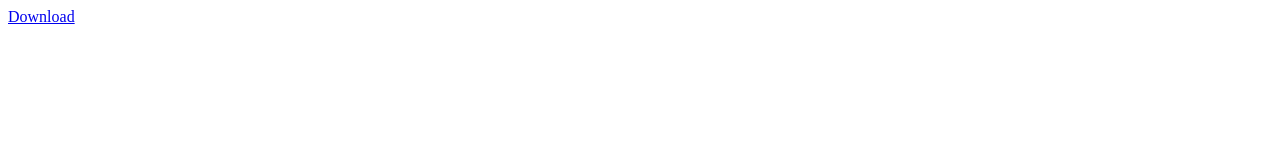
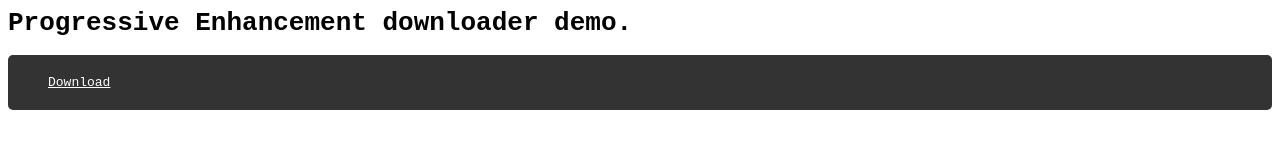
Before and after one commit to dannycalleri/progressive-downloader-ts, a website built with webpack: page public/index.html in a window 1280 px wide. Built offline with nearby package versions, Linux system fonts and the light colour scheme; files whose address does not match are found by name.

Commit message:
basic css

```diff
--- a/public/index.html
+++ b/public/index.html
@@ -1,8 +1,25 @@
 <html>
   <head>
     <title>Downloader test</title>
+    <style>
+      body {
+        font-family: monospace;
+      }
+
+      #root {
+        border-radius: 5px;
+        background-color: #333;
+        color: white;
+        padding: 20px 40px;
+      }
+
+      a {
+        color: white;
+      }
+    </style>
   </head>
   <body>
+    <h1>Progressive Enhancement downloader demo.</h1>
     <div id="root">
       <a href="files/book.pdf">Download</a>
     </div>
```
